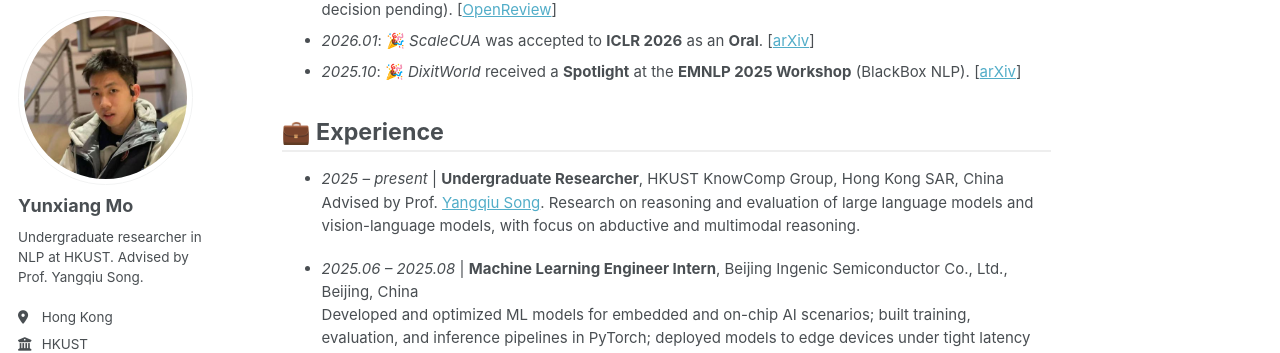
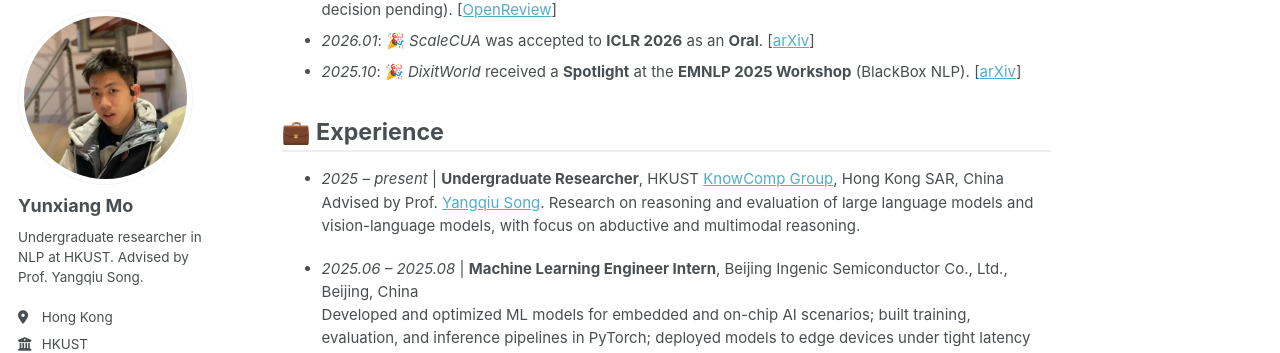
Before and after one commit to moyunxiang/moyunxiang.github.io, a Jekyll site: the page built from _pages/about.md, in a window 1280 px wide and 900 px high, scrolled down 414 px. Shown: the part 91-444 px from the top of the window. Built offline with Jekyll 4.4.1, drawn with Linux system fonts in a browser that asks for light colours; some web fonts are replaced; a script bundle is joined from its source files by our own code; library files that are not in the unit come from our copies; part of the change alters nothing that is shown.

```diff
--- a/_pages/about.md
+++ b/_pages/about.md
@@ -9,7 +9,7 @@ redirect_from:
 
 <span class="anchor" id="about"></span>
 
-I am an undergraduate at the [Hong Kong University of Science and Technology (HKUST)](https://hkust.edu.hk), pursuing a **double major in Computer Science and Mathematics** with an **Extended Major in Artificial Intelligence**. I am fortunate to be advised by Prof. [Yangqiu Song](https://www.cse.ust.hk/~yqsong/) at the HKUST [KnowComp Group](http://hkust-knowcomp.github.io/).
+I am an undergraduate at the [Hong Kong University of Science and Technology (HKUST)](https://hkust.edu.hk), pursuing a **double major in Computer Science and Mathematics** with an **Extended Major in Artificial Intelligence**. I am fortunate to be advised by Prof. [Yangqiu Song](https://www.cse.ust.hk/~yqsong/) at the HKUST [KnowComp Group](https://github.com/HKUST-KnowComp).
 
 My research interests center on **natural language processing**, with a focus on the **reasoning** and **evaluation** of large language models and vision-language models. I am especially interested in *abductive* and *multimodal* reasoning — how models form, defend, and revise hypotheses under ambiguity.
 
@@ -27,7 +27,7 @@ I am currently looking for a **research-exchange position in the U.S.** for the
 
 💼 Experience
 ======
-- *2025 – present* | **Undergraduate Researcher**, HKUST KnowComp Group, Hong Kong SAR, China
+- *2025 – present* | **Undergraduate Researcher**, HKUST [KnowComp Group](https://github.com/HKUST-KnowComp), Hong Kong SAR, China
   Advised by Prof. [Yangqiu Song](https://www.cse.ust.hk/~yqsong/). Research on reasoning and evaluation of large language models and vision-language models, with focus on abductive and multimodal reasoning.
 
 - *2025.06 – 2025.08* | **Machine Learning Engineer Intern**, Beijing Ingenic Semiconductor Co., Ltd., Beijing, China
```
